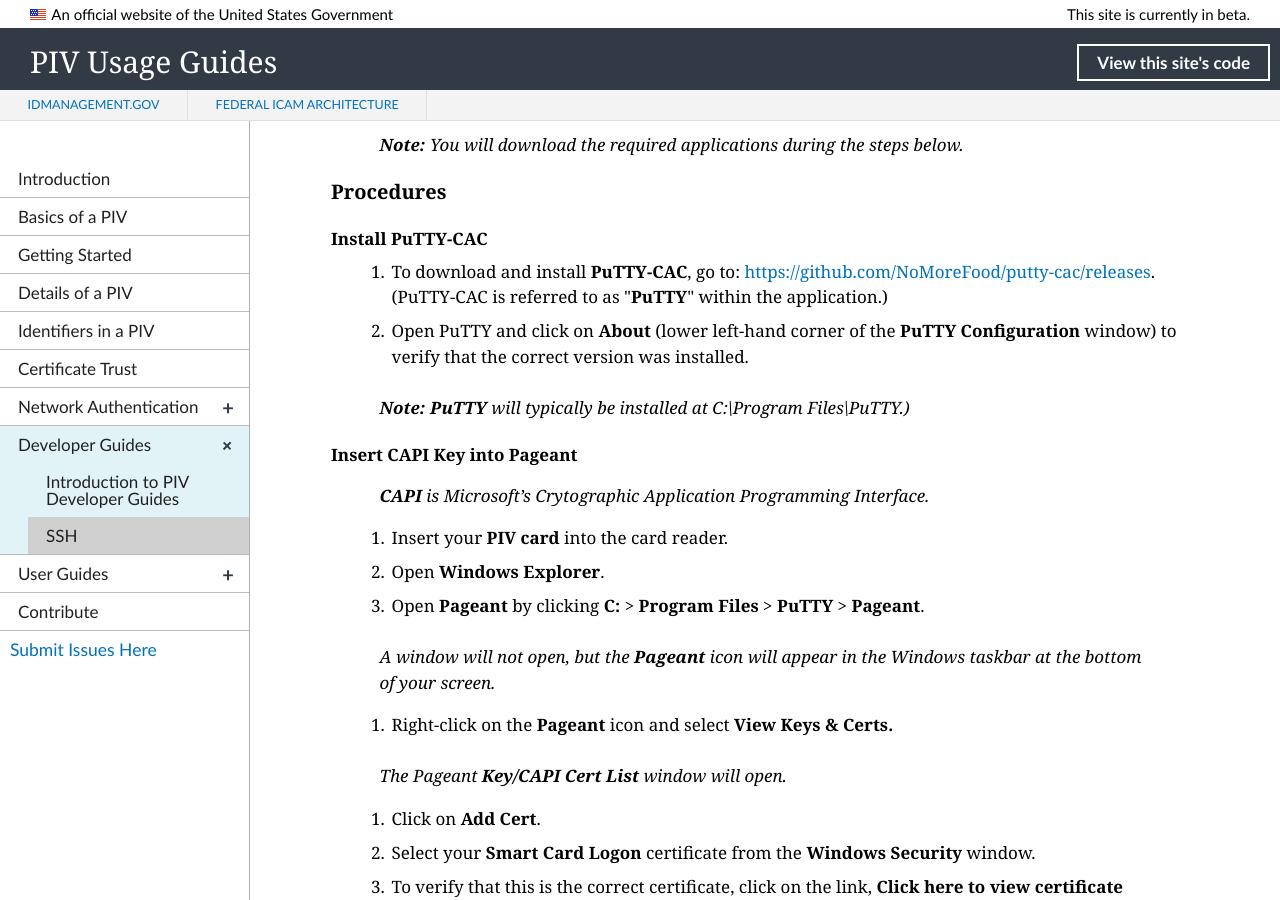
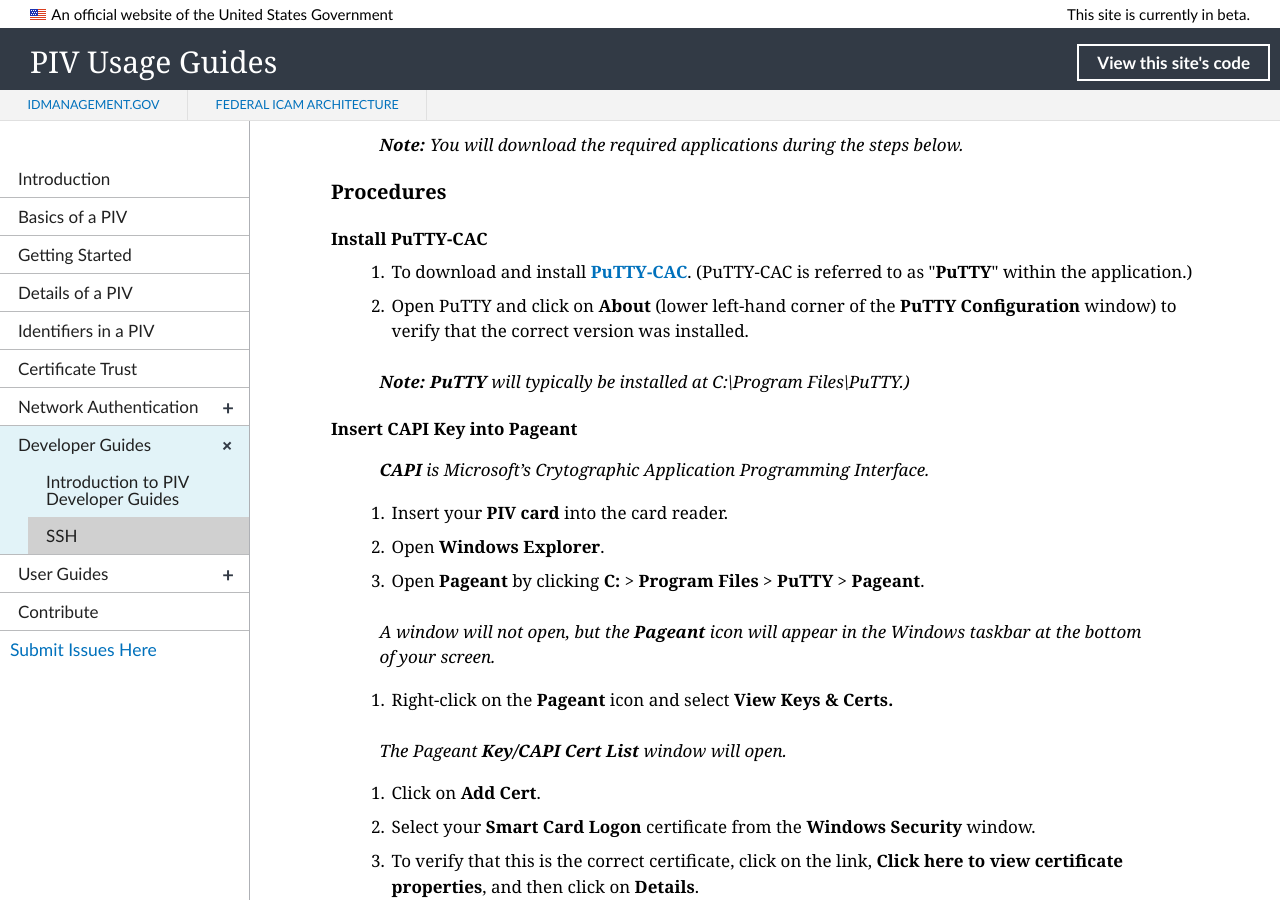
Before and after one commit to GSA/piv-guides, a Jekyll site: the page built from _devconfig/ssh.md, in a window 1280 px wide and 900 px high, scrolled down 834 px. Built offline with Jekyll 4.4.1, drawn with Linux system fonts in a browser that asks for light colours; nearby versions of some CDN libraries.

Commit message:
Update ssh.md

```diff
--- a/_devconfig/ssh.md
+++ b/_devconfig/ssh.md
@@ -31,7 +31,7 @@
 
 #### Install PuTTY-CAC
 
-1. To download and install **PuTTY-CAC**, go to: [https://github.com/NoMoreFood/putty-cac/releases](https://github.com/NoMoreFood/putty-cac/releases).  (PuTTY-CAC is referred to as &quot;**PuTTY**&quot; within the application.)
+1. To download and install [**PuTTY-CAC**](https://github.com/NoMoreFood/putty-cac/releases).  (PuTTY-CAC is referred to as &quot;**PuTTY**&quot; within the application.)
 2. Open PuTTY and click on **About** (lower left-hand corner of the **PuTTY Configuration** window) to verify that the correct version was installed.
 
 > _**Note:**  **PuTTY** will typically be installed at C:\Program Files\PuTTY.)_
```
